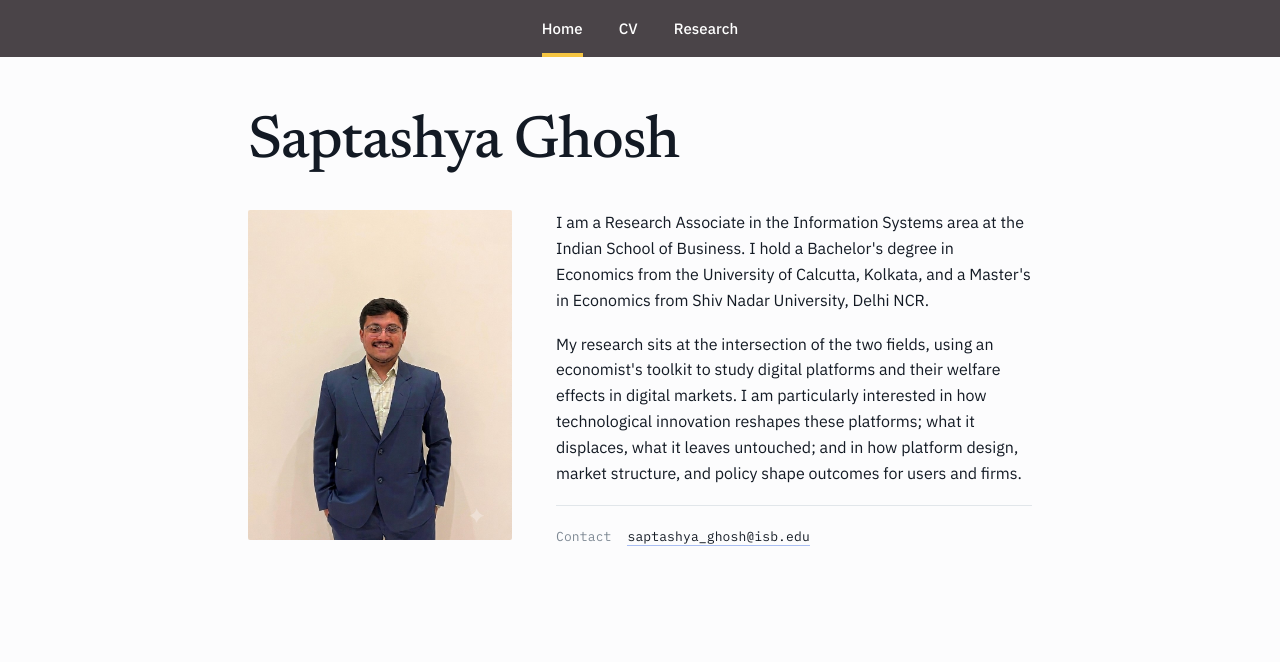
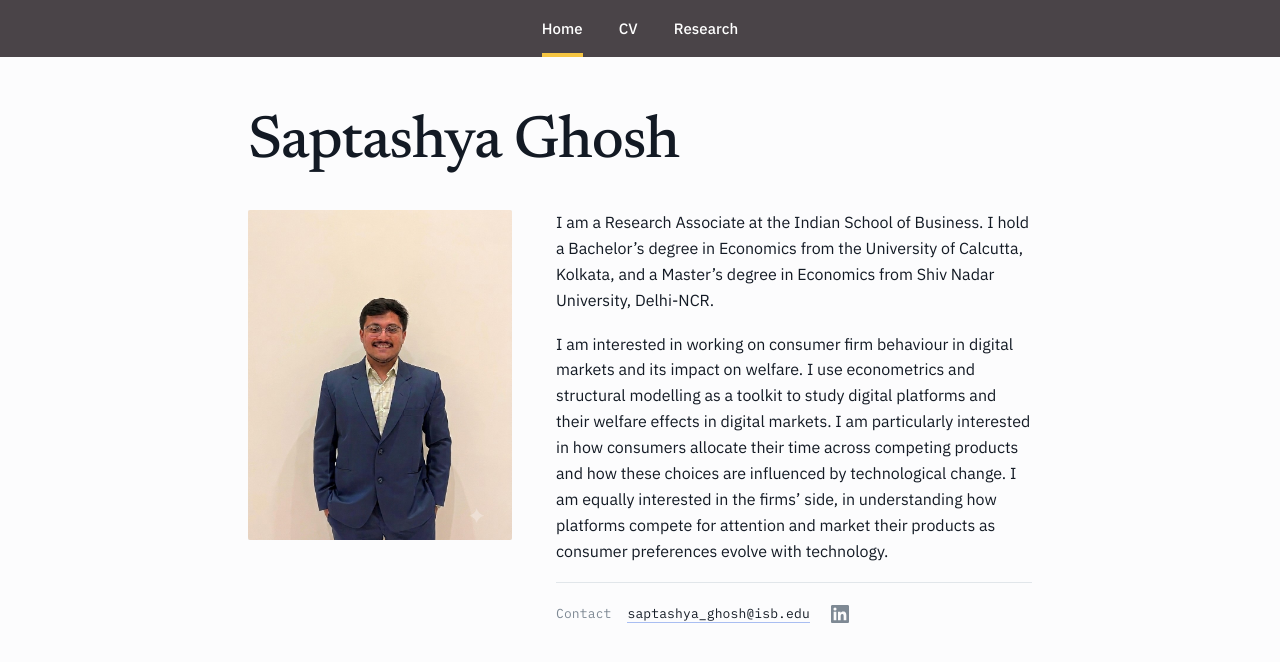
Before and after one commit to Saptashya-25/Saptashya-25.github.io, a plain HTML site: page index.html in a window 1280 px wide. Drawn offline with Linux system fonts and the light colour scheme.

Commit message:
Add files via upload

```diff
--- a/index.html
+++ b/index.html
@@ -32,23 +32,29 @@
 
     <div>
       <p>
-        I am a Research Associate in the Information Systems area at the Indian
-        School of Business. I hold a Bachelor's degree in Economics from the
-        University of Calcutta, Kolkata, and a Master's in Economics from Shiv
-        Nadar University, Delhi NCR.
+        I am a Research Associate at the Indian School of Business. I hold a
+        Bachelor’s degree in Economics from the University of Calcutta, Kolkata,
+        and a Master’s degree in Economics from Shiv Nadar University, Delhi-NCR.
       </p>
       <p>
-        My research sits at the intersection of the two fields, using an
-        economist's toolkit to study digital platforms and their welfare effects
-        in digital markets. I am particularly interested in how technological
-        innovation reshapes these platforms; what it displaces, what it leaves
-        untouched; and in how platform design, market structure, and policy shape
-        outcomes for users and firms.
+        I am interested in working on consumer firm behaviour in digital markets and
+        its impact on welfare. I use econometrics and structural modelling as a toolkit
+        to study digital platforms and their welfare effects in digital markets. I am
+        particularly interested in how consumers allocate their time across competing
+        products and how these choices are influenced by technological change. I am
+        equally interested in the firms’ side, in understanding how platforms compete
+        for attention and market their products as consumer preferences evolve with
+        technology.
       </p>
 
       <p class="contact">
         <span class="k">Contact</span>
         <a href="mailto:saptashya_ghosh@isb.edu">saptashya_ghosh@isb.edu</a>
+        <a class="icon" href="https://www.linkedin.com/in/saptashya-ghosh-b51867218" aria-label="LinkedIn profile">
+          <svg viewBox="0 0 24 24" width="18" height="18" fill="currentColor" aria-hidden="true">
+            <path d="M20.45 20.45h-3.56v-5.57c0-1.33-.02-3.04-1.85-3.04-1.85 0-2.14 1.45-2.14 2.94v5.67H9.35V9h3.41v1.56h.05c.48-.9 1.63-1.85 3.37-1.85 3.6 0 4.27 2.37 4.27 5.46v6.28zM5.34 7.43a2.06 2.06 0 1 1 0-4.13 2.06 2.06 0 0 1 0 4.13zM7.12 20.45H3.55V9h3.57v11.45zM22.22 0H1.77C.79 0 0 .77 0 1.73v20.54C0 23.22.79 24 1.77 24h20.45c.98 0 1.78-.78 1.78-1.73V1.73C24 .77 23.2 0 22.22 0z"/>
+          </svg>
+        </a>
       </p>
     </div>
   </div>
--- a/style.css
+++ b/style.css
@@ -266,3 +266,16 @@ details.abstract summary:focus-visible{outline:2px solid var(--signal); outline-
   .band span{transition:none}
   .cv-mark{transition:none}
 }
+
+/* ---------- Contact icons ---------- */
+.contact .icon{
+  display:inline-flex;
+  align-items:center;
+  margin-left:0.85rem;
+  vertical-align:-0.3rem;
+  color:var(--ink-faint);
+  border-bottom:0;
+  transition:color 150ms ease;
+}
+.contact .icon:hover{color:var(--signal); border-bottom:0}
+.contact .icon:focus-visible{outline:2px solid var(--signal); outline-offset:3px; border-radius:2px}
```
